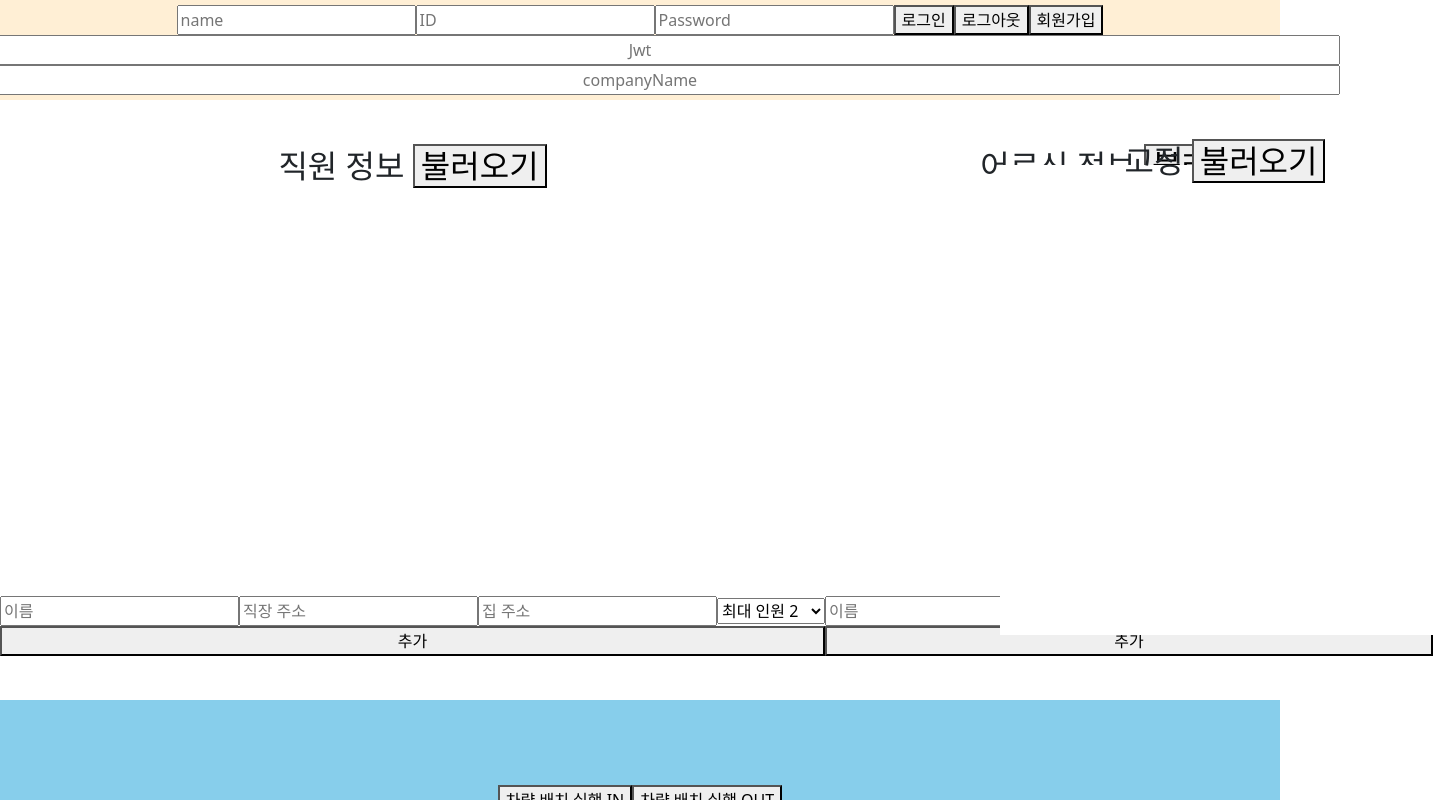
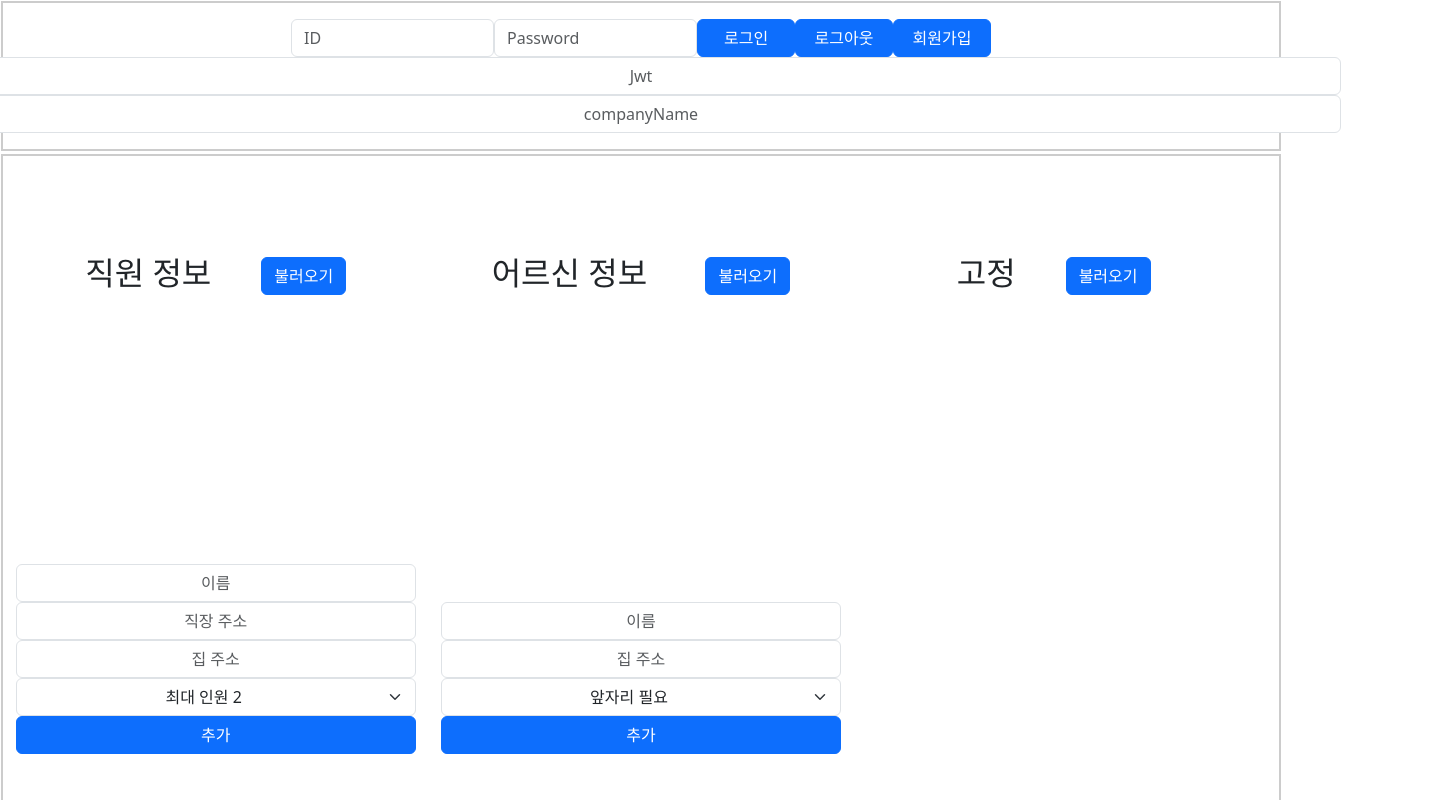
Before and after one commit to silverithm/frontend, a React (Create React App) app: page / in a window 1280 px wide. Shown: the top 800 px of the page, 1450 px wide, since content can reach past the window. Built offline with nearby package versions, Linux system fonts and the light colour scheme.

Commit message:
feat(App): react bootstrap input button checkbox

```diff
--- a/src/App.js
+++ b/src/App.js
@@ -254,6 +254,7 @@ function App() {
           setCompany={setCompany}
           companyName={companyName}
         />
+        <div style={{ height: "1px" }}></div>
         <Body
           onSelectEmployee={onSelectEmployee}
           onSelectElder={onSelectElder}
@@ -264,6 +265,7 @@ function App() {
           setJwt={setJwt}
           jwt={jwt}
         />
+        <div style={{ height: "1px" }}></div>
         <Footer dispatchIn={dispatchIn} dispatchOut={dispatchOut} />
       </Container>
       {loading && (
--- a/src/components/AssignmentComponent.js
+++ b/src/components/AssignmentComponent.js
@@ -1,5 +1,7 @@
 import React, { useState } from "react";
 import { styled } from "styled-components";
+import Form from "react-bootstrap/Form";
+import Button from "react-bootstrap/Button";
 
 function AssignmentComponent({ jwtSet, jwt, onSelectAssignment, userId }) {
   const [elders, setElders] = useState([]);
@@ -62,56 +64,58 @@ function AssignmentComponent({ jwtSet, jwt, onSelectAssignment, userId }) {
     await setElders(response); // 상태 업데이트
   };
   return (
-    <AssignmentComponentSection>
-      <AssignmentDiv>
+    <AssignmentDisplaySection>
+      <AssignmentInfoSection>
         <h2>
-          고정 <button onClick={fetchEmployeesAndElders}>불러오기</button>
+          고정 &nbsp; &nbsp; &nbsp;
+          <Button onClick={fetchEmployeesAndElders}>불러오기</Button>
         </h2>
         <ScrollableDiv>
           {elders.map((elder) => (
             <ElderRow key={elder.id}>
-              <input value={elder.name}></input>
-              <select onChange={(e) => handleSelect(e, elder.id)}>
+              <Form.Control
+                style={{ textAlign: "center" }}
+                value={elder.name}
+              ></Form.Control>
+              &nbsp;&nbsp;&nbsp;
+              <Form.Select
+                style={{ textAlign: "center" }}
+                onChange={(e) => handleSelect(e, elder.id)}
+              >
                 <option value="없음">없음</option>
                 {employees.map((employee) => (
                   <option key={employee.id} value={employee.id}>
                     {employee.name}
                   </option>
                 ))}
-              </select>
+              </Form.Select>
             </ElderRow>
           ))}
         </ScrollableDiv>
-      </AssignmentDiv>
-    </AssignmentComponentSection>
+        <div style={{ height: "300px" }}></div>
+      </AssignmentInfoSection>
+    </AssignmentDisplaySection>
   );
 }
 
-const AssignmentDiv = styled.div`
-  display: flex;
-  justify-content: center;
-  align-items: center;
-  flex-direction: column;
-`;
-
 const ElderRow = styled.div`
-  display: flex;
-  flex-direction: row; // 수평 정렬
-  align-items: center; // 세로 중앙 정렬
-  justify-content: center; // 시작 부분부터 요소를 배열
+  display: flex; /* flex 컨테이너로 만듭니다. */
+  justify-content: center; /* 가로 중앙 정렬 */
+  align-items: center; /* 세로 중앙 정렬 */
+  width: 100%; /* 너비를 부모 컨테이너의 100%로 설정 */
+  margin-bottom: 10px; /* 아이템 간 간격 */
 `;
 
 const ScrollableDiv = styled.div`
   overflow-y: scroll; // 세로 스크롤 활성화
-  height: 470px; // 높이 설정, 원하는 값으로 조정 가능
-  width: 450px; // 너비 설정, 필요에 따라 조정 가능
+  height: 400px; // 높이 설정, 원하는 값으로 조정 가능
+  width: 400px; // 너비 설정, 필요에 따라 조정 가능
   flex-direction: row;
 `;
 
-const AssignmentComponentSection = styled.section`
-  height: 470px;
+const AssignmentDisplaySection = styled.section`
   width: 500px;
-
+  height: 500px;
   align-content: center;
   align-items: center;
   display: flex;
@@ -120,4 +124,13 @@ const AssignmentComponentSection = styled.section`
   text-align: center;
 `;
 
+const AssignmentInfoSection = styled.div`
+  display: flex;
+  justify-content: center;
+  align-items: center;
+  flex-direction: column;
+  width: 400px;
+  height: 100%;
+`;
+
 export default AssignmentComponent;
--- a/src/components/Body.js
+++ b/src/components/Body.js
@@ -22,6 +22,7 @@ function Body({
         setJwt={setJwt}
         jwt={jwt}
         userId={userId}
+        onSelectAssignment={onSelectAssignment}
       />
       <AssignmentComponent
         setJwt={setJwt}
@@ -35,14 +36,15 @@ function Body({
 
 const BodyDiv = styled.div`
   width: 100%;
-  height: 600px;
+  height: 700px;
   align-content: center;
   justify-content: center;
   align-items: center;
   display: flex;
   flex-direction: row;
-
+  border: 2px solid #ccc;
   justify-content: space-around;
+  margin: 1px;
 `;
 
 export default Body;
--- a/src/components/Footer.js
+++ b/src/components/Footer.js
@@ -5,7 +5,8 @@ import { styled } from "styled-components";
 function Footer({ dispatchIn, dispatchOut }) {
   return (
     <FooterDiv>
-      <InVehicleAssignmentButton dispatchIn={dispatchIn} />
+      <InVehicleAssignmentButton dispatchIn={dispatchIn} /> &nbsp;&nbsp;&nbsp;
+      &nbsp;&nbsp;&nbsp;
       <OutVehicleAssignmentButton dispatchOut={dispatchOut} />
     </FooterDiv>
   );
@@ -18,6 +19,7 @@ const FooterDiv = styled.section`
   align-items: center;
   display: flex;
   flex-direction: row;
-  background: skyblue;
+  border: 2px solid #ccc;
+  margin: 1px;
 `;
 export default Footer;
--- a/src/components/Header.js
+++ b/src/components/Header.js
@@ -1,5 +1,8 @@
 import React, { useState } from "react";
 import { styled } from "styled-components";
+import Button from "react-bootstrap/Button";
+import Form from "react-bootstrap/Form";
+import Row from "react-bootstrap/Row";
 
 function Header({ setJwt, jwt, setCompany, companyName, setUserId }) {
   const [name, setName] = useState("");
@@ -79,32 +82,32 @@ function Header({ setJwt, jwt, setCompany, companyName, setUserId }) {
 
   return (
     <HeaderDiv>
-      <div>
-        <input
-          type="text"
-          placeholder="name"
-          value={name}
-          onChange={(e) => setName(e.target.value)}
-        />
-        <input
+      <InputDiv>
+        <Form.Control
           type="text"
           placeholder="ID"
           value={email}
           onChange={(e) => setEmail(e.target.value)}
         />
-        <input
+        <Form.Control
           type="password"
           placeholder="Password"
           value={password}
           onChange={(e) => setPassword(e.target.value)}
         />
-        <button onClick={handleSignin}>로그인</button>
-        <button onClick={handleLogout}>로그아웃</button>
-        <button onClick={handleSignup}>회원가입</button>
-      </div>
+        <Button style={{ width: "300px" }} onClick={handleSignin}>
+          로그인
+        </Button>
+        <Button style={{ width: "300px" }} onClick={handleLogout}>
+          로그아웃
+        </Button>
+        <Button style={{ width: "300px" }} onClick={handleSignup}>
+          회원가입
+        </Button>
+      </InputDiv>
 
       <div>
-        <input
+        <Form.Control
           type="jwt"
           placeholder="Jwt"
           value={jwt}
@@ -113,7 +116,7 @@ function Header({ setJwt, jwt, setCompany, companyName, setUserId }) {
         />
       </div>
       <div>
-        <input
+        <Form.Control
           type="companyName"
           placeholder="companyName"
           value={companyName}
@@ -126,14 +129,20 @@ function Header({ setJwt, jwt, setCompany, companyName, setUserId }) {
 
 const HeaderDiv = styled.div`
   width: 100%;
-  height: 100px;
+  height: 150px;
   align-content: center;
   justify-content: center;
   align-items: center;
   flex-direction: column;
   display: flex;
+  border: 2px solid #ccc;
+  margin: 1px;
+`;
 
-  background: papayawhip;
+const InputDiv = styled.div`
+  width: 700px;
+  display: flex;
+  flex-direction: row;
 `;
 
 export default Header;
--- a/src/components/InVehicleAssignmentButton.js
+++ b/src/components/InVehicleAssignmentButton.js
@@ -1,7 +1,8 @@
 import React from "react";
+import Button from "react-bootstrap/Button";
 
 function InVehicleAssignmentButton({ dispatchIn }) {
-  return <button onClick={dispatchIn}>차량 배치 실행 IN</button>;
+  return <Button onClick={dispatchIn}>차량 배치 실행 IN</Button>;
 }
 
 export default InVehicleAssignmentButton;
--- a/src/components/InformationDisplay.js
+++ b/src/components/InformationDisplay.js
@@ -3,6 +3,8 @@ import EmployeeInfo from "./EmployeeInfo";
 import ElderInfo from "./ElderInfo.js";
 import { styled } from "styled-components";
 import { useState } from "react";
+import Form from "react-bootstrap/Form";
+import Button from "react-bootstrap/Button";
 
 function InformationDisplay({
   onSelectEmployee,
@@ -12,6 +14,7 @@ function InformationDisplay({
   setEldersInfo,
   setEmployeesInfo,
   userId,
+  onSelectAssignment,
 }) {
   const [employeeName, setEmployeeName] = useState("");
   const [employeeWorkPlace, setEmployeeWorkPlace] = useState("");
@@ -25,6 +28,19 @@ function InformationDisplay({
     useState(true);
   const [selectedRequiredFrontSeat, setSelectedRequiredFrontSeat] = useState();
   const [elders, setElders] = useState([]);
+
+  const handleSelect = (e, elderId) => {
+    const selectedAssignment = {
+      employee_idx: Number(e.target.value),
+      elderly_idx: elderId,
+    };
+
+    onSelectAssignment(selectedAssignment);
+  };
+  const fetchEmployeesAndElders = async () => {
+    await fetchEmployees();
+    await fetchElders();
+  };
 
   function addEmployee() {
     console.log("clicked!!!");
@@ -133,10 +149,11 @@ function InformationDisplay({
   };
   return (
     <InformationDisplaySection>
-      <div className="employee-info">
+      <EmployeeInfoSection>
         <InformationDiv>
           <h2>
-            직원 정보 <button onClick={fetchEmployees}> 불러오기 </button>
+            직원 정보 &nbsp; &nbsp; &nbsp;
+            <Button onClick={fetchEmployees}> 불러오기 </Button>
           </h2>
         </InformationDiv>
 
@@ -150,20 +167,23 @@ function InformationDisplay({
           setEmployeesInfo={setEmployeesInfo}
         />
 
-        <InformationDiv2>
-          <input
+        <Form.Control
+          style={{ width: "400px", textAlign: "center" }}
           onChange={(e) => setEmployeeName(e.target.value)}
           placeholder="이름"
-          ></input>
-          <input
+        ></Form.Control>
+        <Form.Control
+          style={{ width: "400px", textAlign: "center" }}
           onChange={(e) => setEmployeeWorkPlace(e.target.value)}
           placeholder="직장 주소"
-          ></input>
-          <input
+        ></Form.Control>
+        <Form.Control
+          style={{ width: "400px", textAlign: "center" }}
           onChange={(e) => setEmployeeHomeAddress(e.target.value)}
           placeholder="집 주소"
-          ></input>
-          <select
+        ></Form.Control>
+        <Form.Select
+          style={{ textAlign: "center" }}
           onChange={(e) => setEmployeeMaxCapacity(e.target.value)}
           placeholder="최대 배치 인원"
         >
@@ -176,17 +196,17 @@ function InformationDisplay({
           <option value={8}>최대 인원 8</option>
           <option value={9}>최대 인원 9</option>
           <option value={10}>최대 인원 10</option>
-          </select>
-        </InformationDiv2>
+        </Form.Select>
 
-        <button onClick={addEmployee} style={{ width: "100%" }}>
+        <Button onClick={addEmployee} style={{ width: "100%" }}>
           추가
-        </button>
-      </div>
-      <div className="elder-info">
+        </Button>
+      </EmployeeInfoSection>
+      <ElderInfoSection>
         <InformationDiv>
           <h2>
-            어르신 정보 <button onClick={fetchElders}>불러오기</button>
+            어르신 정보 &nbsp; &nbsp; &nbsp;{" "}
+            <Button onClick={fetchElders}>불러오기</Button>
           </h2>
         </InformationDiv>
 
@@ -200,31 +220,50 @@ function InformationDisplay({
           elders={elders}
         />
 
-        <InformationDiv2>
-          <input
+        <Form.Control
+          style={{ width: "400px", textAlign: "center" }}
           onChange={(e) => setElderlyName(e.target.value)}
           placeholder="이름"
-          ></input>
-          <input
+        ></Form.Control>
+        <Form.Control
+          style={{ width: "400px", textAlign: "center" }}
           onChange={(e) => setElderlyHomeAddress(e.target.value)}
           placeholder="집 주소"
-          ></input>
-          <select
+        ></Form.Control>
+        <Form.Select
+          style={{ textAlign: "center" }}
           onChange={(e) => setIsElderlyRequiredFrontSeat(e.target.value)}
           placeholder="앞자리 여부"
         >
           <option value={true}>앞자리 필요</option>
           <option value={false}>앞자리 필요없음</option>
-          </select>
-        </InformationDiv2>
+        </Form.Select>
 
-        <button onClick={addElderly} style={{ width: "100%" }}>
+        <Button onClick={addElderly} style={{ width: "100%" }}>
           추가
-        </button>
-      </div>
+        </Button>
+      </ElderInfoSection>
     </InformationDisplaySection>
   );
 }
+
+const ElderInfoSection = styled.div`
+  display: flex;
+  justify-content: center;
+  align-items: center;
+  flex-direction: column;
+  width: 400px;
+  height: 100%;
+`;
+
+const EmployeeInfoSection = styled.div`
+  display: flex;
+  justify-content: center;
+  align-items: center;
+  flex-direction: column;
+  width: 400px;
+  height: 100%;
+`;
 
 const InformationDiv = styled.div`
   display: flex;
@@ -232,12 +271,7 @@ const InformationDiv = styled.div`
   align-items: center;
   flex-direction: column;
 `;
-const InformationDiv2 = styled.div`
-  display: flex;
-  justify-content: center;
-  align-items: center;
-  flex-direction: row;
-`;
+
 const InformationDisplaySection = styled.section`
   width: 1000px;
   height: 500px;
--- a/src/components/OutVehicleAssignmentButton.js
+++ b/src/components/OutVehicleAssignmentButton.js
@@ -1,7 +1,8 @@
 import React from "react";
+import Button from "react-bootstrap/Button";
 
 function OutVehicleAssignmentButton({ dispatchOut }) {
-  return <button onClick={dispatchOut}>차량 배치 실행 OUT</button>;
+  return <Button onClick={dispatchOut}>차량 배치 실행 OUT</Button>;
 }
 
 export default OutVehicleAssignmentButton;
```
Also changed, not shown: src/components/ElderInfo.js (+14 -5 lines), src/components/EmployeeInfo.js (+15 -5 lines). Lines whose indentation alone changed are shown as unchanged.
